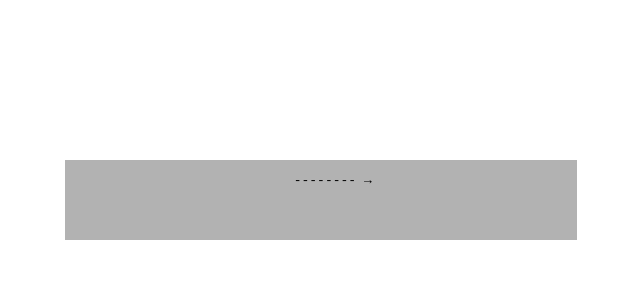
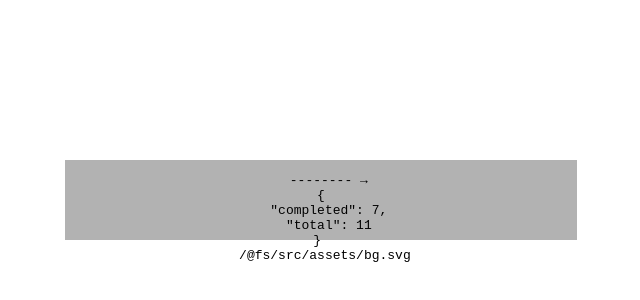
Before and after one commit to songlairui/a-horizontal-control, a Vue app: page / in a window 1280 px wide. Shown: the part 168-468 px from the top of the page, without its empty margins (319-959 px from the left). Built offline with nearby package versions, Linux system fonts and the light colour scheme.

Commit message:
使用LoadImages懒加载图片

```diff
--- a/src/App.vue
+++ b/src/App.vue
@@ -1,18 +1,30 @@
 <template>
-  <div id="app">
+  <div id="app" ref="app">
+    <layer-canvas v-bind="canvasOpt"></layer-canvas>
     <control :debugging="true" :touching.sync="touching" :direction.sync="direction">
-      <pre class="info">{{ info }}</pre>
+      <pre class="info">{{ info }} {{'\n'}}{{ progress }} {{'\n'}} {{ img }}</pre>
     </control>
+    <load-images :srcs="imgs" @progress="onProgress"/>
   </div>
 </template>
 
 <script lang="ts">
 import { Vue, Component } from 'vue-property-decorator';
+import img from './assets/bg.svg';
 
 @Component
 export default class App extends Vue {
   direction: number = 1;
   touching: boolean = false;
+  width: number = 360;
+  height: number = 540;
+  img: string = img;
+  imgs: string[] = [img, , , , , , , , , , ,].fill(img);
+  progress: any = {};
+  $refs!: {
+    app: HTMLElement;
+  };
+
   get info(): string {
     const touching = this.touching ? 'touching' : '--------';
     return (this.direction === -1
@@ -20,10 +32,40 @@ export default class App extends Vue {
       : ['  ', touching, '→']
     ).join(' ');
   }
+  get canvasOpt() {
+    return {
+      width: this.width,
+      height: this.height,
+      img: this.img,
+    };
+  }
+  initBoundary() {
+    const { app: $app } = this.$refs;
+    const { width, height } = $app.getBoundingClientRect();
+    Object.assign(this, { width, height });
+  }
+  onProgress(info: any) {
+    console.info('info', info);
+    this.progress = info;
+  }
+  mounted() {
+    this.initBoundary();
+  }
 }
 </script>
 
 <style lang="less">
+html,
+body,
+div {
+  margin: 0;
+}
+html,
+body,
+#app {
+  width: 100%;
+  height: 100%;
+}
 #app {
   font-family: 'Courier New', Courier, monospace;
 }
```
